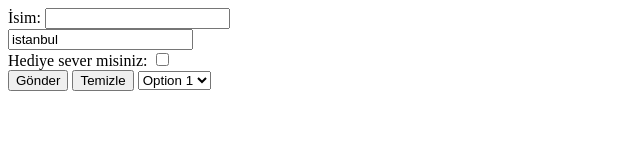
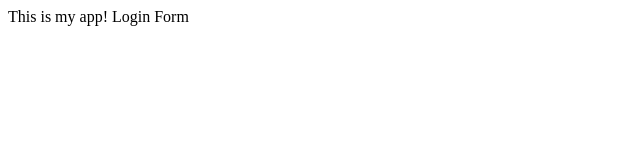
Before and after one commit to Soldier21/myappsample, a plain HTML site: page index.html in a window 1280 px wide. Shown: the whole page, without its empty margins (0-640 px from the left). Drawn offline with Linux system fonts and the light colour scheme.

Commit message:
login form

```diff
--- a/index.html
+++ b/index.html
@@ -3,21 +3,8 @@
 <meta charset="UTF-8"/>
 </head>
 <body>
-<form action="mailto:cihandks@gmail.com" method="post">                                    <!-- Burda "aksiyon" fonksiyonu ile mail atabiliyoruz. Method:Post olacak tabii-->
-   <label for="isim"> İsim: </label>                                                       <!-- "Label" komutu yazılan texten önceki satırda  yazılmalı. Yoksa hatalı!-->
-   <input type="text" name="isim" value=""><br>
-   <input type="text" name="dyeri" value="istanbul"><br>                                   <!-- HTML'de birden çok type komutu vardır.Burda type:text seçilmiştir!-->
-   <label for="gift">Hediye sever misiniz: </label>
-   <input type="checkbox" name="gift" value="yes"><br>                                     <!-- type:checkbox seçilmiştir-->
 
-   <button type="submit">Gönder</button>
-   <button type="clear">Temizle</button>                                                   <!-- "button" komutu ile temizleme veya seçme işlemleri yapabiliriz.-->
-
-   <select name="popup">                                                                   <!-- "select" ile websitesine birden çok seçim kısımları koyabiliriz. Kod bloğu şeklinde oluşturulur!-->
-    <option value="option1">Option 1 </option>
-	<option value="option2">Option 2 </option>
-   </select>
-
-</form>
+ This is my app!
+ Login Form
 </body>
 </html>
```
Also changed, not shown: login.html (added, +1 -0 lines).
